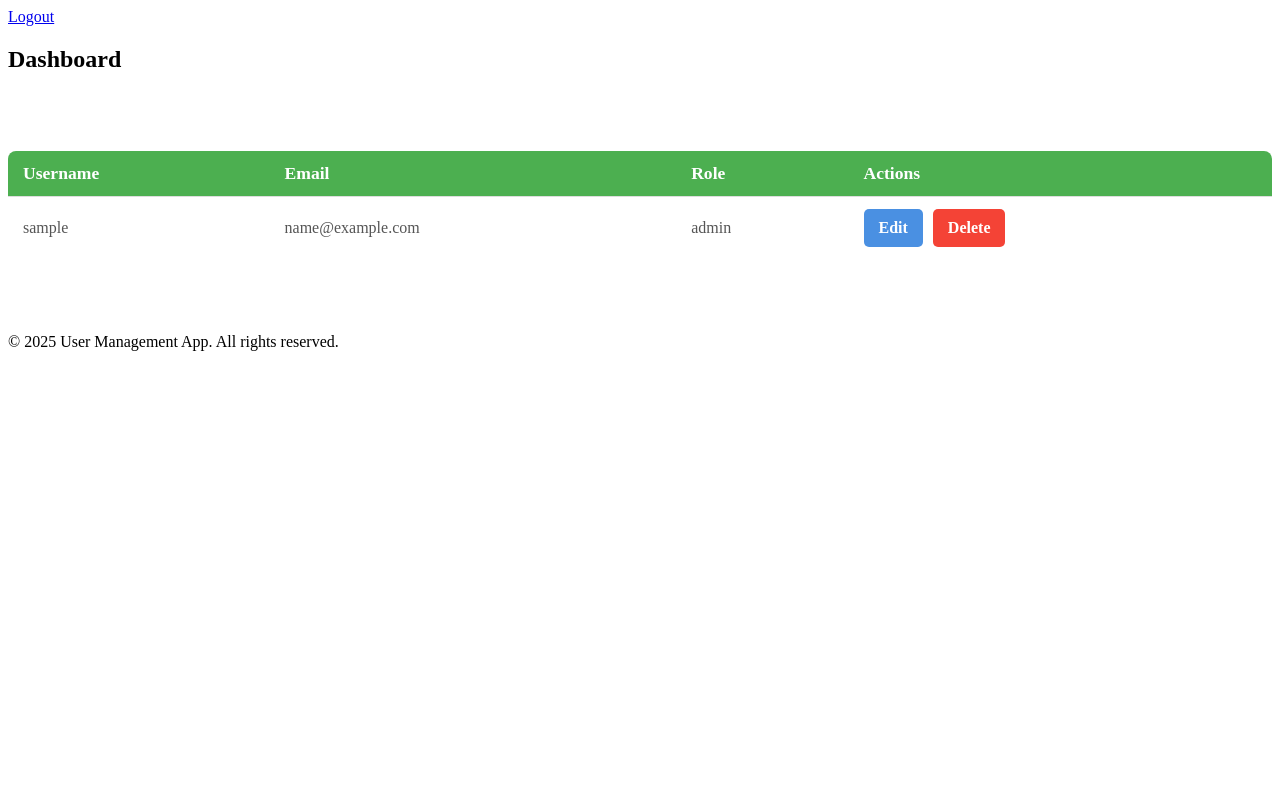
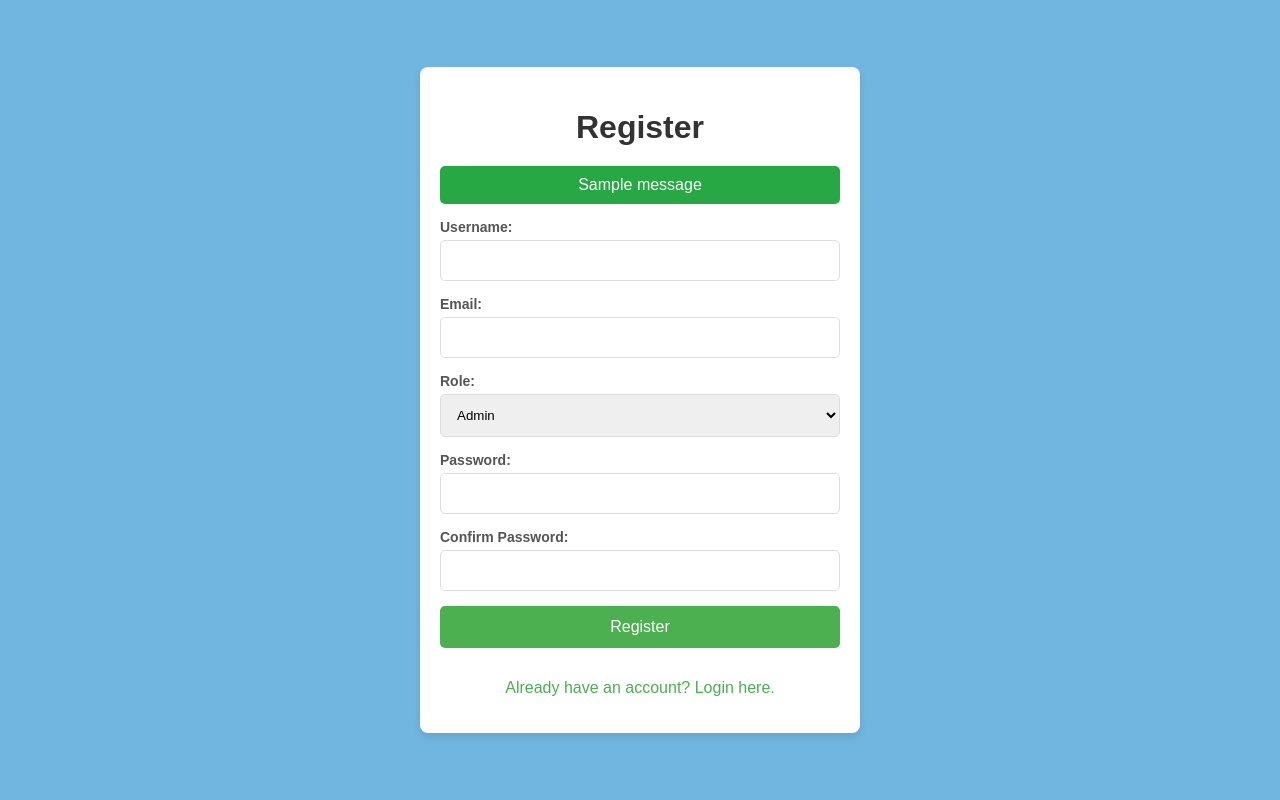
Before and after one commit to Putricitraarrahma/PWPCITRA237, a Flask app: page /dashboard in a window 1280 px wide. Run offline with Flask 3, Linux system fonts and the light colour scheme; a user stored in the database is signed in; tables that the repository leaves empty hold one stand-in row (values such as "Sample post"); one stand-in notice (Sample message) is shown.

Commit message:
Update dashboard.html

```diff
--- a/templates/dashboard.html
+++ b/templates/dashboard.html
@@ -1,146 +1,141 @@
-{% extends 'base.html' %}
-
-{% block content %}
-<div class="container">
-    <h2>Dashboard</h2>
-    <a href="{{ url_for('add_user') }}" class="btn btn-primary">Add User</a>
-    <table>
-        <thead>
-            <tr>
-                <th>Username</th>
-                <th>Email</th>
-                <th>Role</th>
-                <th>Actions</th>
-            </tr>
-        </thead>
-        <tbody>
-            {% for user in users %}
-            <tr>
-                <td>{{ user.username }}</td>
-                <td>{{ user.email }}</td>
-                <td>{{ user.role }}</td>
-                <td class="actions">
-                    <a href="{{ url_for('edit_user', user_id=user.id) }}" class="btn btn-edit">Edit</a>
-                    <a href="{{ url_for('delete_user', user_id=user.id) }}" class="btn btn-delete">Delete</a>
-                </td>
-            </tr>
-            {% endfor %}
-        </tbody>
-    </table>
-    <a href="{{ url_for('logout') }}" class="btn btn-logout">Logout</a>
-</div>
-{% endblock %}
-
+<!DOCTYPE html>
+<html lang="en">
+<head>
+    <meta charset="UTF-8">
+    <meta name="viewport" content="width=device-width, initial-scale=1.0">
+    <title>Register</title>
     <style>
         body {
-        font-family: 'Segoe UI', Tahoma, Geneva, Verdana, sans-serif;
-        background-color:  #71B6E1FF;
+            font-family: 'Arial', sans-serif;
+            background-color: #71B6E1FF;
+            display: flex;
+            justify-content: center;
+            align-items: center;
+            height: 100vh;
             margin: 0;
-        padding: 0;
         }
 
         .container {
-        width: 90%;
-        max-width: 1100px;
-        margin: 20px auto;
+            background-color: #fff;
             padding: 20px;
-        background-color: #ffffff;
             border-radius: 8px;
-        box-shadow: 0 10px 20px rgba(0, 0, 0, 0.05);
+            box-shadow: 0 4px 8px rgba(0, 0, 0, 0.1);
+            width: 100%;
+            max-width: 400px;
         }
 
-    h2 {
+        h1 {
             text-align: center;
             color: #333;
-        margin-bottom: 30px;
-        font-size: 2rem;
+            margin-bottom: 20px;
         }
 
-    .btn {
-        display: inline-block;
-        padding: 10px 20px;
-        margin: 5px;
-        border-radius: 5px;
-        text-decoration: none;
-        text-align: center;
-        color: white;
+        label {
+            font-size: 14px;
             font-weight: bold;
-        cursor: pointer;
-        transition: all 0.3s ease;
+            color: #555;
+            margin-bottom: 5px;
+            display: block;
         }
 
-    .btn-primary {
-        background-color: #4CAF50;
+        input, select, button {
+            width: 100%;
+            padding: 12px;
+            margin-bottom: 15px;
+            border: 1px solid #ddd;
+            border-radius: 5px;
+            box-sizing: border-box;
         }
 
-    .btn-primary:hover {
+        input[type="password"] {
+            font-family: Arial, sans-serif;
+        }
+
+        button {
+            background-color: #4CAF50;
+            color: white;
+            border: none;
+            cursor: pointer;
+            font-size: 16px;
+        }
+
+        button:hover {
             background-color: #45a049;
         }
 
-    .btn-edit {
-        background-color: #4a90e2;
+        p {
+            text-align: center;
         }
 
-    .btn-edit:hover {
-        background-color: #357ABD;
+        p a {
+            color: #4CAF50;
+            text-decoration: none;
         }
 
-    .btn-delete {
-        background-color: #f44336;
+        p a:hover {
+            text-decoration: underline;
         }
 
-    .btn-delete:hover {
-        background-color: #e53935;
+        /* Styling for Flash Messages */
+        .flash-message {
+            padding: 10px;
+            margin-bottom: 15px;
+            border-radius: 5px;
+            color: white;
+            text-align: center;
         }
 
-    .btn-logout {
-        background-color: #9e9e9e;
-        display: block;
-        width: 100%;
-        text-align: center;
-        margin-top: 20px;
+        .flash-success {
+            background-color: #28a745;
         }
 
-    .btn-logout:hover {
-        background-color: #757575;
+        .flash-danger {
+            background-color: #dc3545;
         }
 
-    table {
-        width: 100%;
-        border-collapse: collapse;
-        margin: 20px 0;
-        border-radius: 8px;
-        overflow: hidden;
-        background-color: #fff;
-    }
-
-    th, td {
-        padding: 12px 15px;
-        text-align: left;
-        border-bottom: 1px solid #ddd;
-    }
-
-    th {
-        background-color: #4CAF50;
-        color: white;
-        font-size: 1.1rem;
-    }
-
-    td {
-        color: #555;
-        font-size: 1rem;
-    }
-
-    tr:hover {
-        background-color: #f1f1f1;
-    }
-
-    tr:last-child td {
-        border-bottom: none;
-    }
-
-    .actions {
-        display: flex;
-        gap: 10px;
+        .flash-warning {
+            background-color: #ffc107;
         }
     </style>
+</head>
+<body>
+    <div class="container">
+        <h1>Register</h1>
+
+        <!-- Flash Message Display -->
+        {% with messages = get_flashed_messages(with_categories=true) %}
+            {% if messages %}
+                {% for category, message in messages %}
+                    <div class="flash-message flash-{{ category }}">
+                        {{ message }}
+                    </div>
+                {% endfor %}
+            {% endif %}
+        {% endwith %}
+
+        <form method="POST">
+            <label for="username">Username:</label>
+            <input type="text" name="username" id="username" required><br>
+
+            <label for="email">Email:</label>
+            <input type="email" name="email" id="email" required><br>
+
+            <label for="role">Role:</label>
+            <select name="role" id="role">
+                <option value="admin">Admin</option>
+                <option value="user">User</option>
+            </select><br>
+
+            <label for="password">Password:</label>
+            <input type="password" name="password" id="password" required><br>
+
+            <label for="confirm_password">Confirm Password:</label>
+            <input type="password" name="confirm_password" id="confirm_password" required><br>
+
+            <button type="submit">Register</button>
+        </form>
+
+        <p><a href="{{ url_for('login') }}">Already have an account? Login here.</a></p>
+    </div>
+</body>
+</html>
```
Lines whose indentation alone changed are shown as unchanged.
